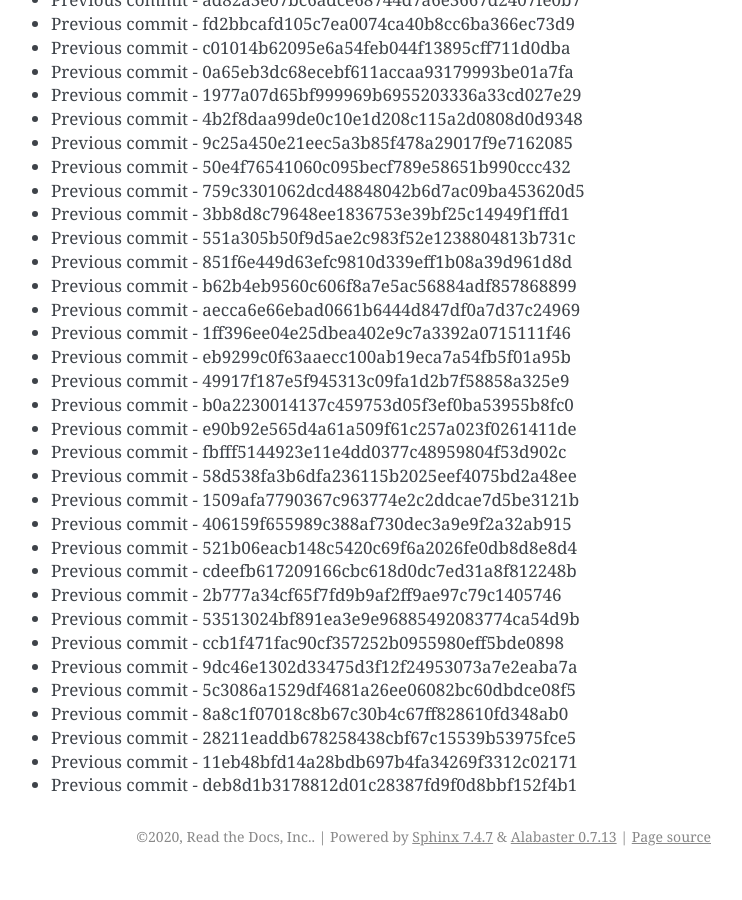
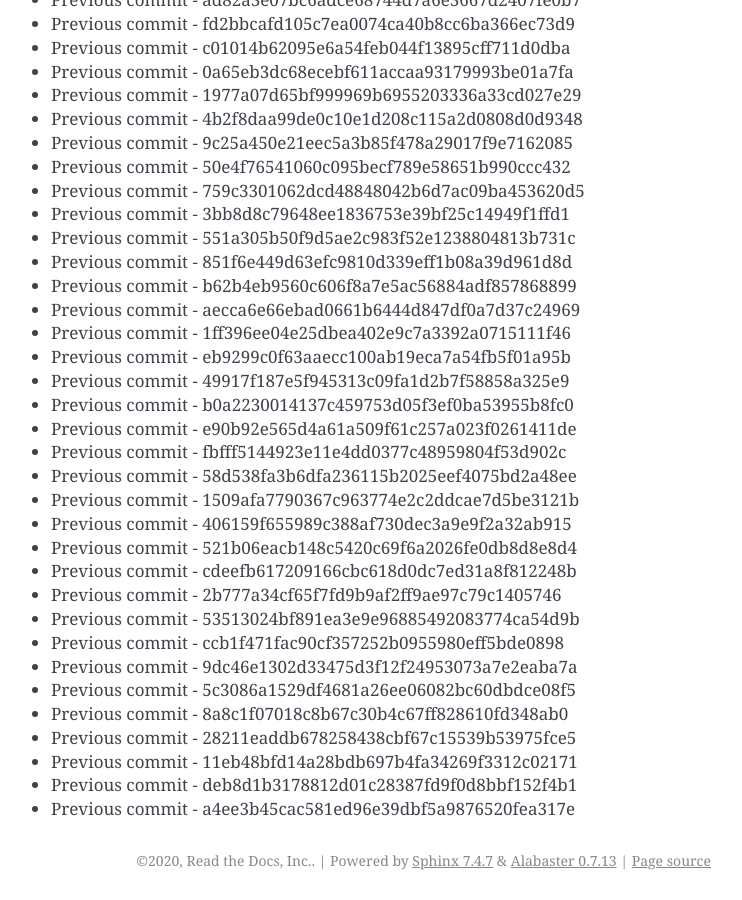
Before and after one commit to readthedocs/rtd-git-stresstest, a Sphinx documentation site: the page built from docs/updates.rst, in a window 1280 px wide and 900 px high, scrolled down 10888 px. Shown: the whole window, without its empty margins (399-1141 px from the left). Built offline with Sphinx 7.4.7, drawn with Linux system fonts in a browser that asks for light colours; before the commit the page ends 11764 px from its top, so only the background shows below that.

Commit message:
Generating commit from previous: a4ee3b45cac581ed96e39dbf5a9876520fea317e

```diff
--- a/docs/updates.rst
+++ b/docs/updates.rst
@@ -489,3 +489,4 @@ It can be tested for any performance characteristics.
 * Previous commit - 28211eaddb678258438cbf67c15539b53975fce5
 * Previous commit - 11eb48bfd14a28bdb697b4fa34269f3312c02171
 * Previous commit - deb8d1b3178812d01c28387fd9f0d8bbf152f4b1
+* Previous commit - a4ee3b45cac581ed96e39dbf5a9876520fea317e
```
